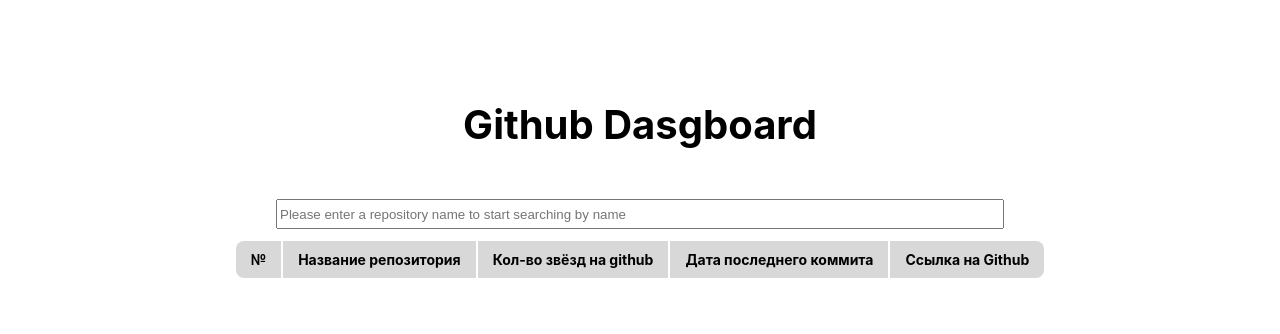
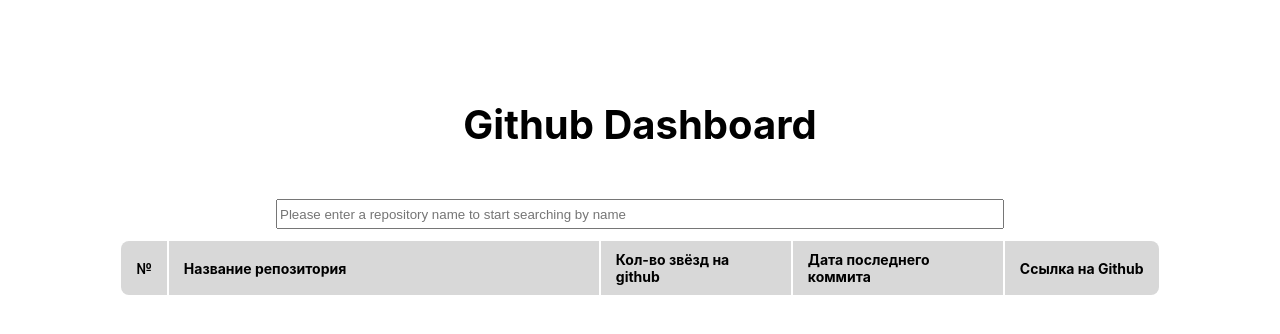
Before and after one commit to Mpak92/Github-Dashboard, a React (Create React App) app in the folder dashboard/: page / in a window 1280 px wide. Shown: the top 334 px of the page. Built offline with nearby package versions, Linux system fonts and the light colour scheme; no server answers.

Commit message:
used useParams to get request for RepositoryCard page

```diff
--- a/dashboard/src/App.js
+++ b/dashboard/src/App.js
@@ -6,7 +6,7 @@
   return (
     <BrowserRouter>
       <Routes>
-        <Route path='/:repName' element={<RepositoryCardContainer />} />
+        <Route path='/:repOwner/:repName' element={<RepositoryCardContainer />} />
         <Route path='/' element={<MainPageContainer />} />
       </Routes>
     </BrowserRouter>
--- a/dashboard/src/components/RepositoryCard/RepositoryCardContainer.jsx
+++ b/dashboard/src/components/RepositoryCard/RepositoryCardContainer.jsx
@@ -3,9 +3,12 @@
 import { setRepositoryCard, setListOfLanguages, setContributors } from './../../redux/repositoryCard-reducer';
 import { useEffect } from "react";
 import useFetch from "../customHooks/useFetch";
+import { useParams } from "react-router-dom";
 
 const RepositoryCardContainer = (props) => {
-    let { data, error, loading } = useFetch(props.repositoryUrl);
+    const params = useParams();
+
+    let { data, error, loading } = useFetch(`https://api.github.com/repos/${params.repOwner}/${params.repName}`);
     let { data: lang } = useFetch(data?.languages_url);
     let { data: contrib } = useFetch(data?.contributors_url);
 
--- a/dashboard/src/components/mainPage/MainPage.jsx
+++ b/dashboard/src/components/mainPage/MainPage.jsx
@@ -6,7 +6,7 @@
 const MainPage = (props) => {
     return (
         <div className={styles.container}>
-            <div className={styles.titul}>Github Dasgboard</div>
+            <div className={styles.titul}>Github Dashboard</div>
             <div className={styles.filter}><MainPageForm setSearchName={props.setSearchName} /></div>
             <div className={styles.list}>
                 <table className={styles.table}>
--- a/dashboard/src/components/mainPage/MainPage.module.css
+++ b/dashboard/src/components/mainPage/MainPage.module.css
@@ -22,9 +22,24 @@
 }
 
 .table {
-	width: 100%;
+	table-layout: fixed;
 	border: none;
 	margin-bottom: 20px;
+}
+thead th:nth-child(1) {
+	width: auto;
+}
+thead th:nth-child(2) {
+	width: 400px;
+}
+thead th:nth-child(3) {
+	width: 160px;
+}
+thead th:nth-child(4) {
+	width: 180px;
+}
+thead th:nth-child(5) {
+	width: auto;
 }
 .table thead th {
 	font-weight: bold;
@@ -41,7 +56,6 @@
 	border-radius: 0 8px 8px 0;
 }
 .table tbody td {
-	text-align: left;
 	border: none;
 	padding: 10px 15px;
 	font-size: 14px;
@@ -56,3 +70,28 @@
 .table tbody tr td:last-child {
 	border-radius: 0 8px 8px 0;
 }
+
+.star {
+	text-align: center;
+}
+
+.date {
+	text-align: center;
+}
+
+.link {
+	text-decoration: none;
+}
+
+.link:link {
+	color: black;
+}
+
+.link:visited {
+	color: black;
+}
+
+.link:hover {
+	color: black;
+	font-weight: bold;
+}
--- a/dashboard/src/components/mainPage/MainPageTable.jsx
+++ b/dashboard/src/components/mainPage/MainPageTable.jsx
@@ -1,14 +1,15 @@
 import { Link } from 'react-router-dom';
 import getDate from '../common/getDate';
+import styles from './MainPage.module.css';
 
 const MainPageTable = (props) => {
     return (<>
         {props.repositories.map((rep, index) => {
             return <tr key={rep.id}>
                 <td>{index + 1 + ((props.currentPage - 1) * 10)}</td>
-                <td><Link onClick={() => props.setRepositoryUrl(rep.url)} to={`${rep.name}`}>{rep.name}</Link></td>
-                <td>{rep.stargazers_count}</td>
-                <td>{getDate(rep.pushed_at)}</td>
+                <td><Link className={styles.link} to={`${rep.full_name}`}>{rep.name}</Link></td>
+                <td className={styles.star}>{rep.stargazers_count}</td>
+                <td className={styles.date}>{getDate(rep.pushed_at)}</td>
                 <td>{rep.html_url}</td>
             </tr>
         })}
```
